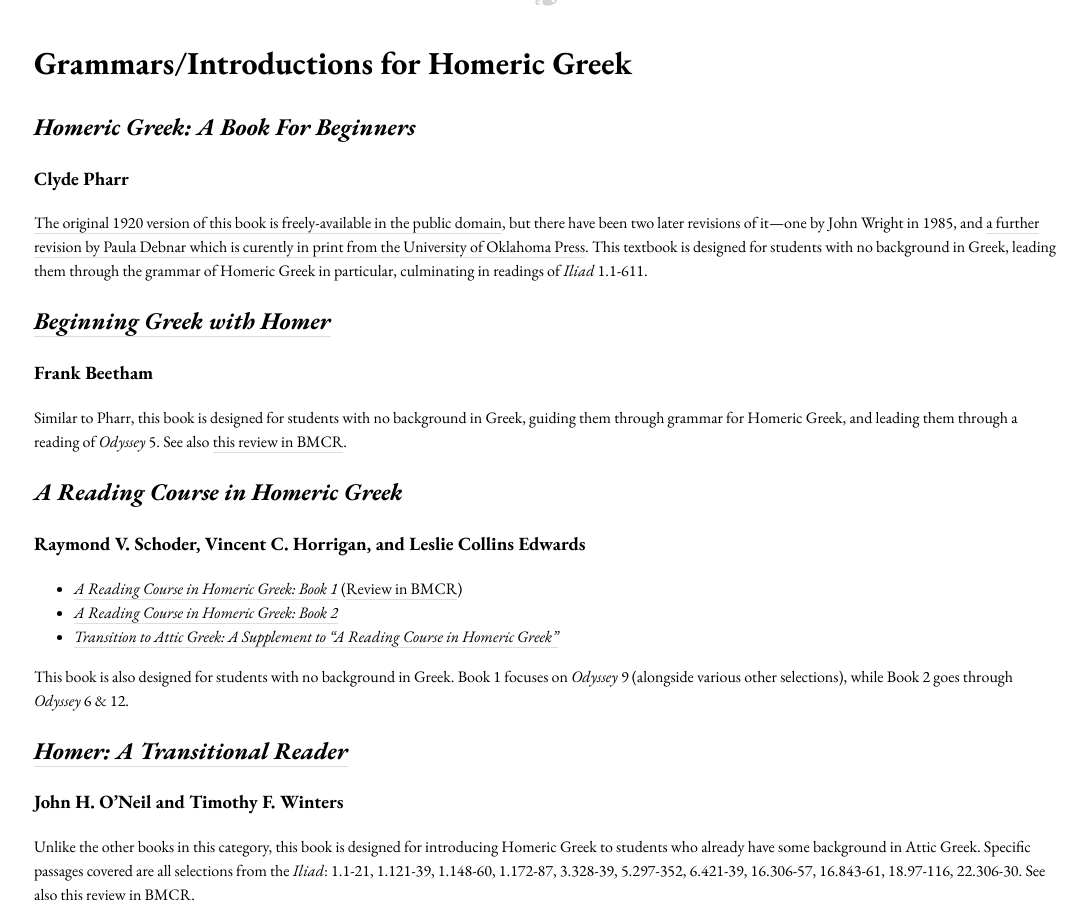
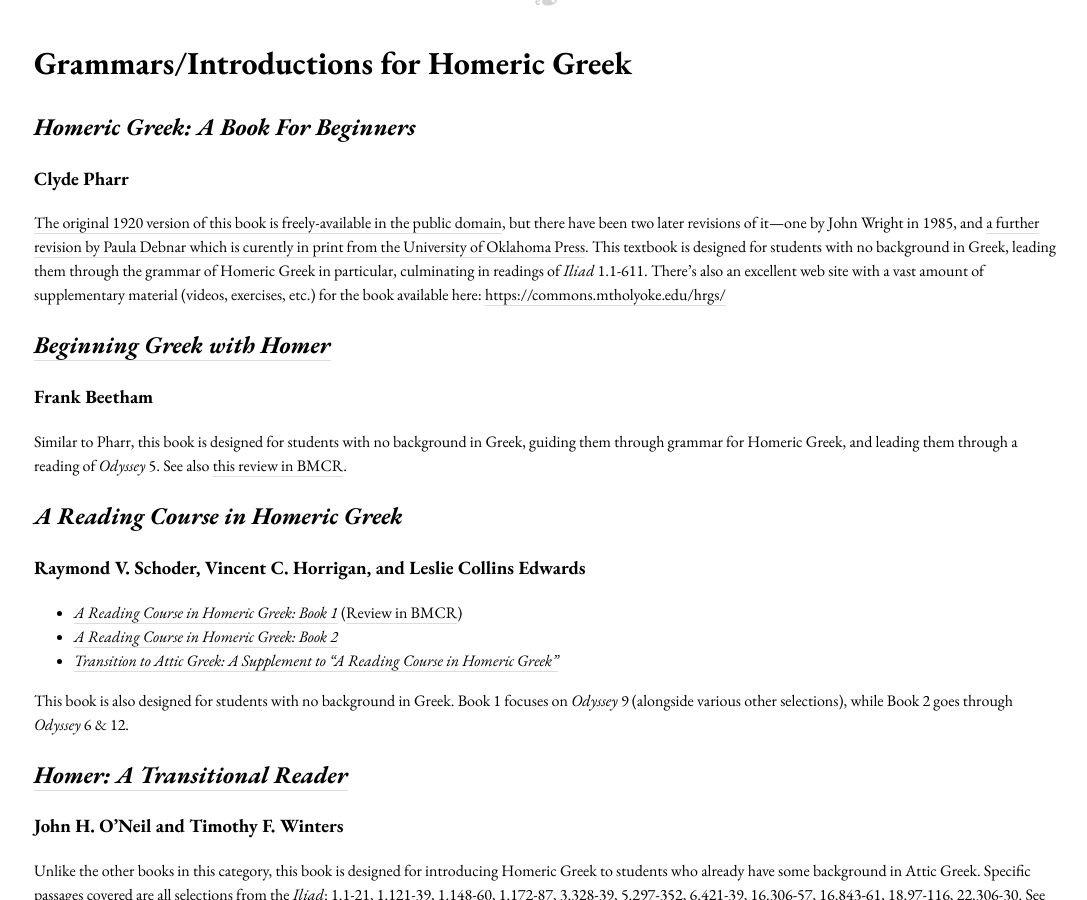
Before and after one commit to ryanfb/etc, a Jekyll site: the page built from _posts/2019-02-25-resources_for_reading_homeric_greek.md, in a window 1280 px wide and 900 px high, scrolled down 344 px. Shown: the whole window, without its empty margins (94-1181 px from the left). Built offline with Jekyll 4.4.1, drawn with Linux system fonts in a browser that asks for light colours; nearby versions of some CDN libraries.

Commit message:
Add "Homeric Greek Resources" to Pharr

```diff
--- a/_posts/2019-02-25-resources_for_reading_homeric_greek.md
+++ b/_posts/2019-02-25-resources_for_reading_homeric_greek.md
@@ -12,7 +12,7 @@
 ## *Homeric Greek: A Book For Beginners*
 ### Clyde Pharr
 
-[The original 1920 version of this book is freely-available in the public domain](https://archive.org/details/homericgreekabo01phargoog/), but there have been two later revisions of it—one by John Wright in 1985, and [a further revision by Paula Debnar which is curently in print from the University of Oklahoma Press](https://amzn.to/2H117Nc). This textbook is designed for students with no background in Greek, leading them through the grammar of Homeric Greek in particular, culminating in readings of *Iliad* 1.1-611.
+[The original 1920 version of this book is freely-available in the public domain](https://archive.org/details/homericgreekabo01phargoog/), but there have been two later revisions of it—one by John Wright in 1985, and [a further revision by Paula Debnar which is curently in print from the University of Oklahoma Press](https://amzn.to/2H117Nc). This textbook is designed for students with no background in Greek, leading them through the grammar of Homeric Greek in particular, culminating in readings of *Iliad* 1.1-611. There's also an excellent web site with a vast amount of supplementary material (videos, exercises, etc.) for the book available here: <https://commons.mtholyoke.edu/hrgs/>
 
 ## [*Beginning Greek with Homer*](https://amzn.to/2EuJy6z)
 ### Frank Beetham
```
